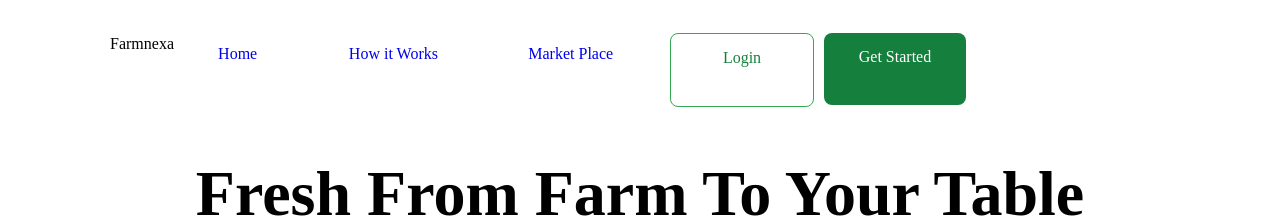
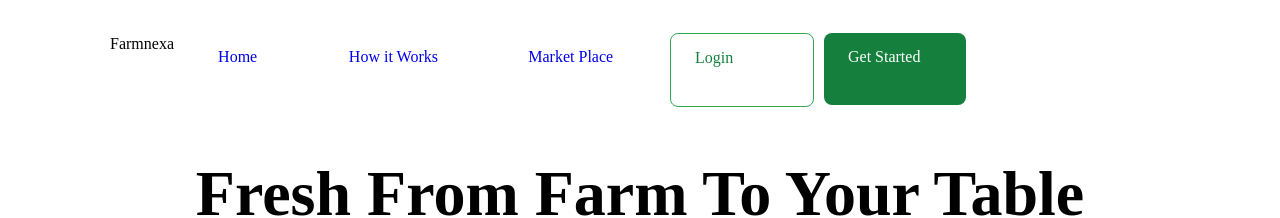
Before and after one commit to Jessyjagaban/farmnexa-commit, a plain HTML site: page index.html in a window 1280 px wide. Shown: the top 218 px of the page. Drawn offline with Linux system fonts and the light colour scheme.

Commit message:
commit changes

```diff
--- a/styles.css
+++ b/styles.css
@@ -16,11 +16,13 @@ header {
     justify: space-between;
     padding: 25px 100px;
     width: 100vm;
+    align-content: center;
 }
 
 header section div a {
     font-size: 16px;
-    line-height: 24px:
+    line-height: 24px;
+    font-color: black;
 }
 
 .logo {
@@ -31,8 +33,9 @@ header section div a {
     width: 478px;
     height: 48px;
     gap: 40px
-    display: inline-block
+    display: flex;
     text-align: center;
+    align-content: center;
 }
 
 .home {
@@ -70,6 +73,8 @@ header section {
     border: 1px solid #34A853;
     background-color: #FFFFFF;
     border-radius: 8px;
+    display: flex;
+    align-content: center;
 }
 
 .login {
@@ -94,6 +99,8 @@ header section {
     padding: 12px 24px;
     background-color: #15803D;
     border-radius: 8px;
+    display: flex;
+    align-content: center;
 }
 
 h1 {
```
